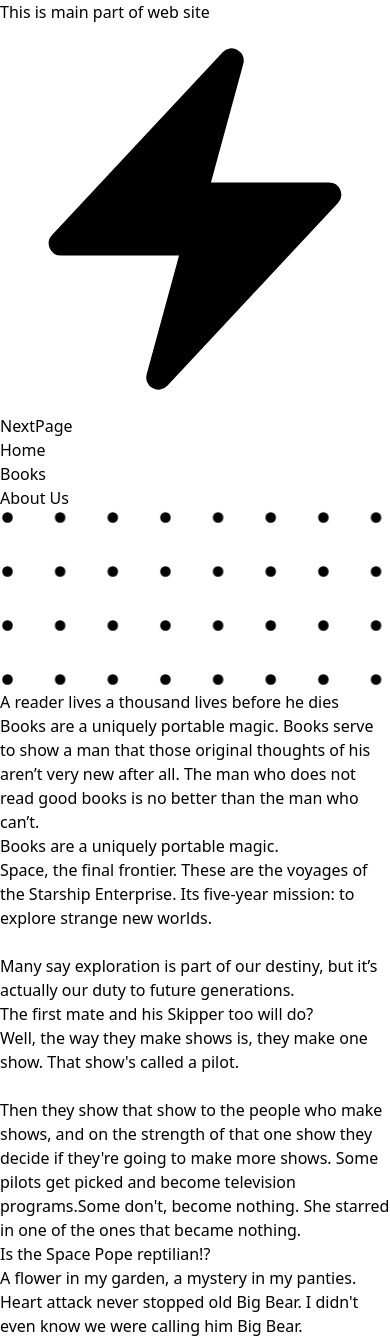
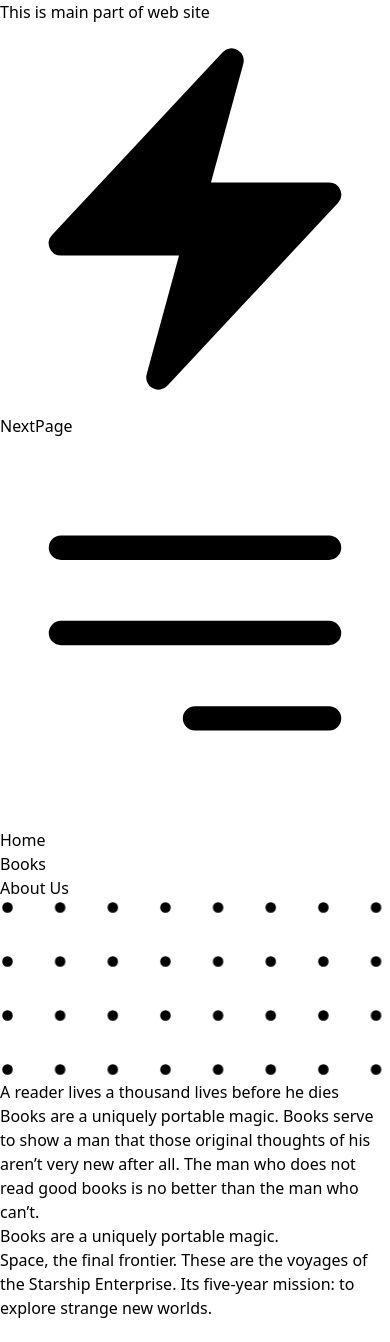
Before and after one commit to jubair29/next-page-react, a React (Vite) app: page /about in a window 390 px wide. Shown: the top 1342 px of the page. Built offline with nearby package versions, Linux system fonts and the light colour scheme.

Commit message:
navber complete

```diff
--- a/src/componants/Header.jsx
+++ b/src/componants/Header.jsx
@@ -1,37 +1,67 @@
-import React from 'react';
-import { BoltIcon } from '@heroicons/react/24/solid'
-import { Link, NavLink } from 'react-router-dom';
+import React, { useState } from "react";
+import {
+  BoltIcon,
+  Bars3BottomRightIcon,
+  XMarkIcon,
+} from "@heroicons/react/24/solid";
+import { Link, NavLink } from "react-router-dom";
 
 const Header = () => {
+  const [open, setOpen] = useState(false);
   return (
-
-        <nav className=' my-container flex justify-between bg-gray-100 px-4 py-5'>
+    <nav className=" flex justify-between bg-gray-100 px-4 py-5 mx-auto">
       {/* Logo section */}
 
-            <Link to='/' className='flex items-center'>
-                <BoltIcon className='w-6 h-6 text-blue-700'/>
-                <span className='ml-2 text-xl font-bold tracking-wide text-gray-800'>NextPage</span>
+      <div>
+        <Link to="/" className="flex items-center">
+          <BoltIcon className="w-6 h-6 text-blue-700" />
+          <span className="ml-2 text-xl font-bold tracking-wide text-gray-800">
+            NextPage
+          </span>
         </Link>
+      </div>
 
       {/* nav Items  */}
+      <div>
+            <ul className="items-center  md:flex font-semibold text-gray-800">
+                 <div onClick={() => setOpen(!open)}>
+                    <span>
+                        {
+                            open === true ?
+                            <XMarkIcon className="w-6 h-6 text-blue-700 md:hidden"/>
+                            : <Bars3BottomRightIcon className="w-6 h-6 text-blue-700 md:hidden"/>
 
-            <ul className='items-center hidden lg:flex space-x-8 font-semibold text-gray-800'>
-                <li>
-                    <NavLink to='/' className={({isActive}) => (isActive ? 'text-blue-800' : '')}>
-                        Home</NavLink>
+                        }
+                    </span>
+                 </div>
+                <li className="md:ml-6">
+                <NavLink
+                    to="/"
+                    className={({ isActive }) => (isActive ? "text-blue-800" : "")}
+                >
+                    Home
+                </NavLink>
                 </li>
-                <li>
-                    <NavLink to='/book' className={({isActive}) => (isActive ? 'text-blue-800' : '')}>
-                        Books</NavLink>
+                <li className="md:ml-6">
+                <NavLink
+                    to="/book"
+                    className={({ isActive }) => (isActive ? "text-blue-800" : "")}
+                >
+                    Books
+                </NavLink>
+                </li>
+                <li className="md:ml-6">
+                <NavLink
+                    to="/about"
+                    className={({ isActive }) => (isActive ? "text-blue-800" : "")}
+                >
+                    About Us
+                </NavLink>
+                </li>
+            </ul>
+      </div>
 
-                </li>
-                <li>
-                    <NavLink to='/about' className={({isActive}) => (isActive ? 'text-blue-800' : '')}>
-                        About Us</NavLink>
 
-                </li>
-
-            </ul>
     </nav>
   );
 };
```
Lines whose indentation alone changed are shown as unchanged.
